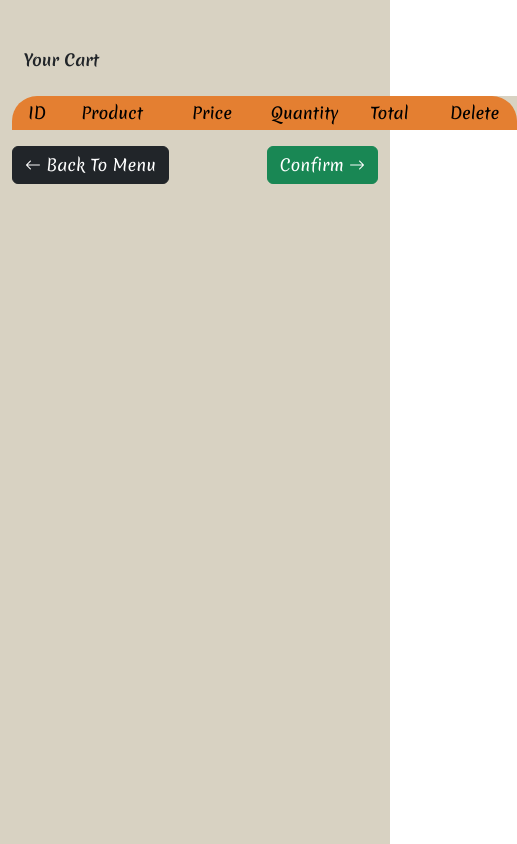
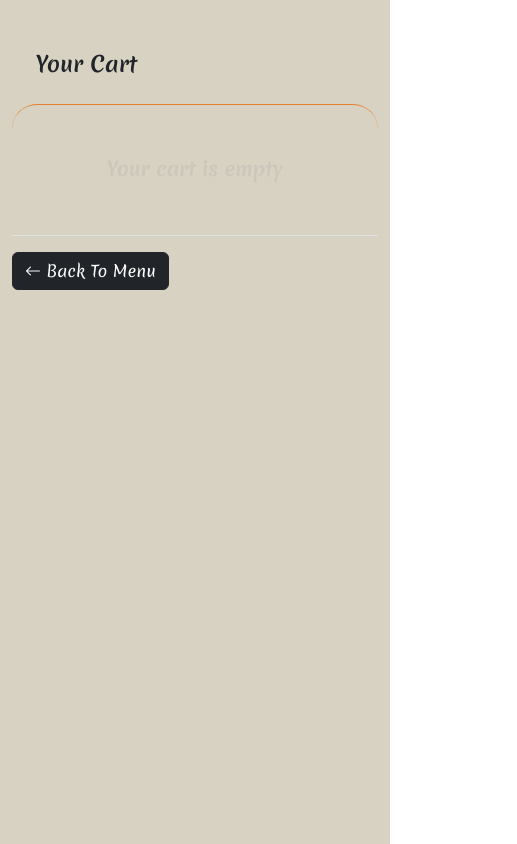
Before and after one commit to menady0/DEPI-Graduation-Project, an Angular app: page /cart in a window 390 px wide. Shown: the whole page, 517 px wide, since content can reach past the window. Built offline with nearby package versions, Linux system fonts and the light colour scheme.

Commit message:
add-to-cart page is responsive

```diff
--- a/src/app/Components/add-to-cart-page/add-to-cart-page.component.css
+++ b/src/app/Components/add-to-cart-page/add-to-cart-page.component.css
@@ -2,90 +2,89 @@
   background-color: #D8D2C2;
   min-height: 100vh;
 }
-/* .back {
-  position: absolute;
-  left: 3vw;
-  top: 1em;
-  font-size: 24px;
-  color: #1E1E1E;
-} */
-.head {
-  width: 98%;
-  display: flex;
-  justify-content: space-between;
-  padding-top: 2em;
-  margin-left: auto;
-  margin-right: auto;
+
+.table {
+  width: 100%;
+  border-collapse: collapse;
 }
-#cart-container table{
-  border-collapse: collapse;
-  table-layout: fixed;
-
+.table td,
+.table th {
+  padding: 12px 15px;
+  text-align: center;
+  vertical-align: middle;
 }
-#cart-container table thead{
-  font-weight: 500;
+.table th {
+  background-color: var(--secondColor);
+}
+.table th:first-child {
+  border-top-left-radius: 25px;
+}
+.table th:last-child {
+  border-top-right-radius: 25px;
+}
+.table tbody tr td {
+  background-color: transparent;
+}
+.table tbody tr:nth-child(even){
+  background-color: rgb(226, 220, 204);
 }
 
-#cart-container table thead td{
-  background-color:#E47F31 ;
-  color:black;
-  border: none;
-  /* border-bottom: 1px solid var(--secondColor); */
-  padding: 5px 0px;
-  /* border-radius: 20px; */
-}
-#cart-container table thead td:first-child {
-  border-top-left-radius: 25px;
-}
-#cart-container table thead td:last-child {
-  border-top-right-radius: 25px;
+.table tbody tr img {
+  width: 75px;
 }
 
-#cart-container table td{
-    border:1 outset #0c0b0b;
-    text-align: center;
-    background-color: #d8d2c262;
+.table tbody .emptyCart  td{
+  padding: 50px 0;
+  font-size: 5vw;
+  font-weight: bold;
+  color: rgba(166, 166, 166, 0.25);
+  text-align: center;
 }
-#cart-container table td:nth-child(1){
-  width: 50px;
+@media (max-width: 768px){
+  .table thead {
+    display: none;
+  }
+  .table,
+  .table tbody,
+  .table tr,
+  .table td {
+    display: block;
+    width: 100%;
+  }
+  .table tbody td:first-child {
+    border-top: 1px solid var(--secondColor);
+    border-top-left-radius: 25px;
+    border-top-right-radius: 25px;
+  }
+  .table tr {
+    margin-bottom: 15px;
+    border-top-left-radius: 25px;
+    border-top-right-radius: 25px;
+  }
+  .table td {
+    text-align: right;
+    padding-left: 50%;
+    position: relative;
+  }
+  .table td::before {
+    content: attr(data-label);
+    position: absolute;
+    top: 50%;
+    left: 0;
+    transform: translateY(-50%);
+    width: 50%;
+    padding-left: 15px;
+    font-size: 15px;
+    font-weight: bold;
+    text-align: left;
+  }
 }
 
-#cart-container table td:nth-child(2),
-#cart-container table td:nth-child(3){
-  width: 100px;
-}
-
-#cart-container table td:nth-child(4),
-#cart-container table td:nth-child(5),
-#cart-container table td:nth-child(6){
-  width: 85px;
-}
-
-#cart-container table td:nth-child(7)
-{
-  width: 80px;
-}
-
-#cart-container table tbody img{
-  width: 75px;
-  height: 75px;
-}
 .x {
   background-color: transparent;
   border: none;
   font-size: 24px;
   color: #FA2B57;
-}
-#cart-container table tbody p{
-  text-align: center;
-  background-color: #D8D2C2;
-  margin-top: 24px;
-
-}
-#cart-container table{
-  border:1 outset #0c0b0b;
-  text-align: center;
-  background-color: #D8D2C2;
 }
 
 .confirmbtn {
--- a/src/app/Components/add-to-cart-page/add-to-cart-page.component.html
+++ b/src/app/Components/add-to-cart-page/add-to-cart-page.component.html
@@ -1,48 +1,38 @@
 <div class="background">
-  <div class="fw-bold pt-5 p-4">Your Cart</div>
-  <section id="cart-container" class="container">
-    <table class="table" w-75 m-auto>
+  <section class="container">
+    <div class="fw-bold fs-4 pt-5 p-4">Your Cart</div>
+    <table class="table">
       <thead>
-        <tr>
-          <td>ID</td>
-          <td colspan="2">Product</td>
-          <td>Price</td>
-          <td>Quantity</td>
-          <td>Total</td>
-          <td>Delete</td>
-        </tr>
+        <th>ID</th>
+        <th colspan="2">Product</th>
+        <th>Price</th>
+        <th>Quantity</th>
+        <th>Total</th>
+        <th>Delete</th>
       </thead>
 
       <tbody>
         <tr *ngFor="let product of inCard">
-          <td>
-            <h5 class="mt-4">{{product.id}}</h5>
+          <td data-label="ID">{{product.id}}</td>
+          <td data-label="Product Image"><img [src]="product.imgURL" /></td>
+          <td data-label="Product Name">{{product.name}}</td>
+          <td data-label="Price">{{product.price | currency}}</td>
+          <td data-label="Quantity">{{product.quantity}}</td>
+          <td data-label="Quantity">{{product.quantity * product.price | currency}}</td>
+          <td data-label="Delete">
+            <button class="x" (click)="delete(product)"><i class="bi bi-x"></i></button>
           </td>
-          <td>
-            <img [src]="product.imgURL" alt="" />
-          </td>
-          <td>
-            <h5 class="mt-4">{{product.name}}</h5>
-          </td>
-          <td>
-            <h5 class="mt-4">{{product.price | currency}}</h5>
-          </td>
-          <td>
-            <p>{{product.quantity}}</p>
-          </td>
-          <td>
-            <h5 class="mt-4">{{product.quantity * product.price | currency}}</h5>
-          </td>
-          <td>
-            <button class="x mt-3" (click)="delete(product)"><i class="bi bi-x"></i></button>
-          </td>
+        </tr>
+        <tr *ngIf="inCard.length == 0" class="emptyCart">
+          <td colspan="7">Your cart is empty</td>
         </tr>
       </tbody>
     </table>
+
+
     <div class="confirm d-flex justify-content-between">
       <button class=" btn btn-dark" routerLink="/menu"><i class="bi bi-arrow-left"></i> Back To Menu</button>
-      <!-- <button class="conf btn" (click)="confirm()" *ngIf="inCard.length > 0"> -->
-      <button class="btn btn-success" (click)="confirm()">
+      <button class="btn btn-success" (click)="confirm()" *ngIf="inCard.length > 0">
         Confirm
         <i class="bi bi-arrow-right"></i>
       </button>
```
